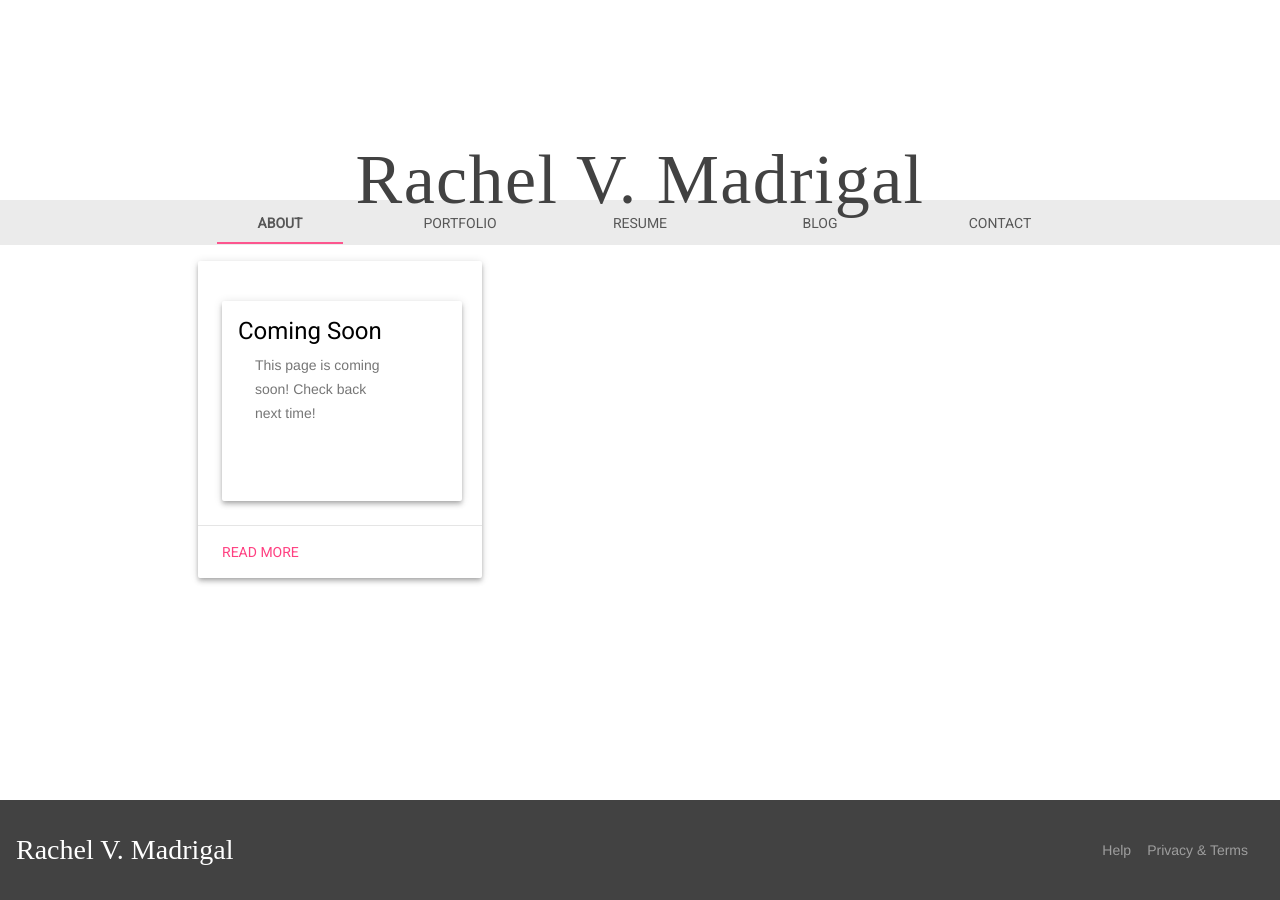
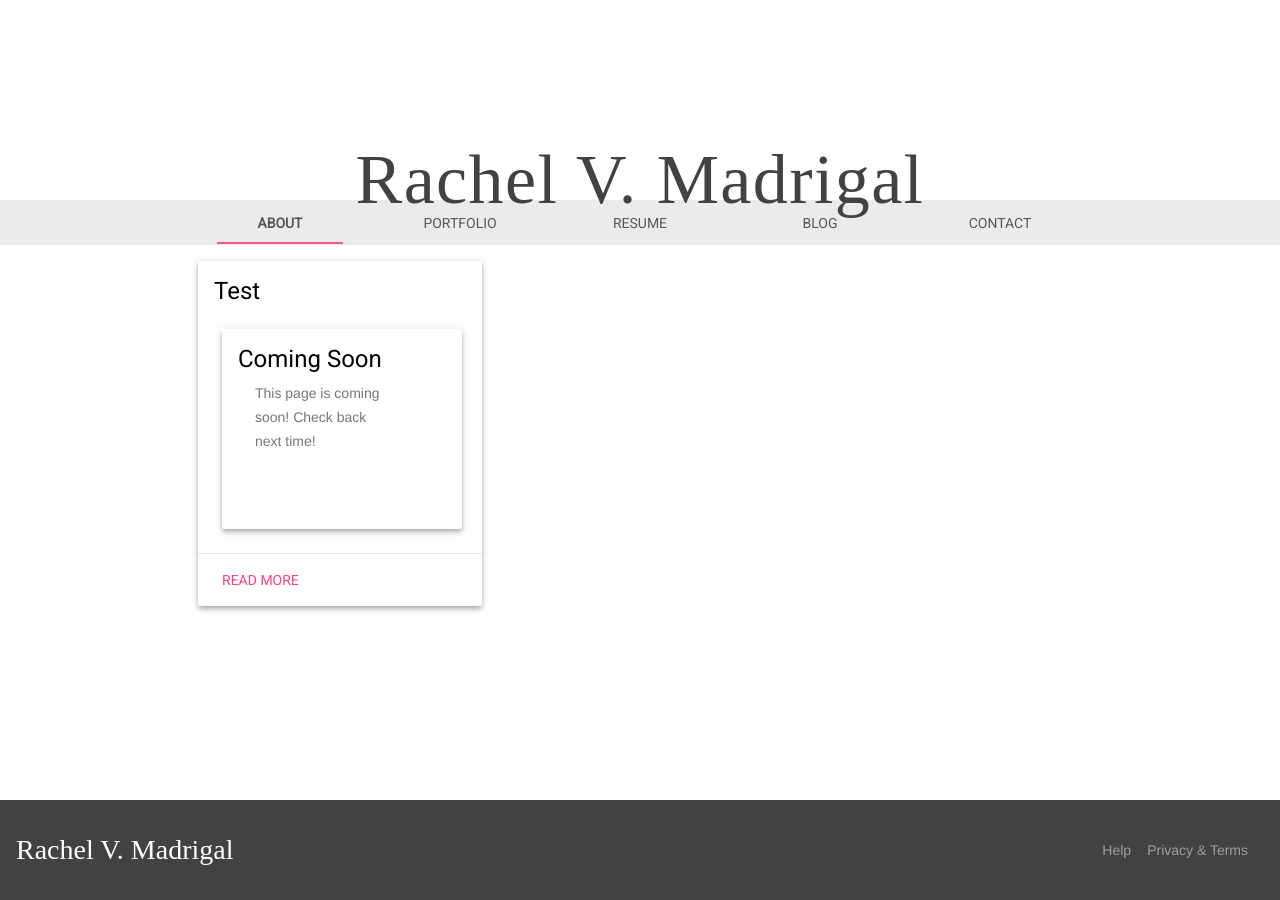
Before and after one commit to rachelmad/rachelmad.github.io, a Jekyll site: the page built from portfolio/index.html, in a window 1280 px wide. Built offline with Jekyll 4.4.1, drawn with Linux system fonts in a browser that asks for light colours; nearby versions of some CDN libraries; some web fonts are replaced.

Commit message:
Fixed post for loop

```diff
--- a/portfolio/index.html
+++ b/portfolio/index.html
@@ -2,13 +2,13 @@
 layout: default
 ---
 
-{% for entry in site.posts %}
+{% for post in site.posts %}
 <div class="mdl-cell mdl-card mdl-shadow--4dp portfolio-card">
     <div class="mdl-card__media">
         <!--<img class="article-image" src=" images/example-work01.jpg" border="0" alt="">-->
     </div>
     <div class="mdl-card__title">
-        <h2 class="mdl-card__title-text"> {{ page.title }}</h2>
+        <h2 class="mdl-card__title-text"> {{ post.title }}</h2>
     </div>
     <div class="mdl-card__supporting-text">
 
```
